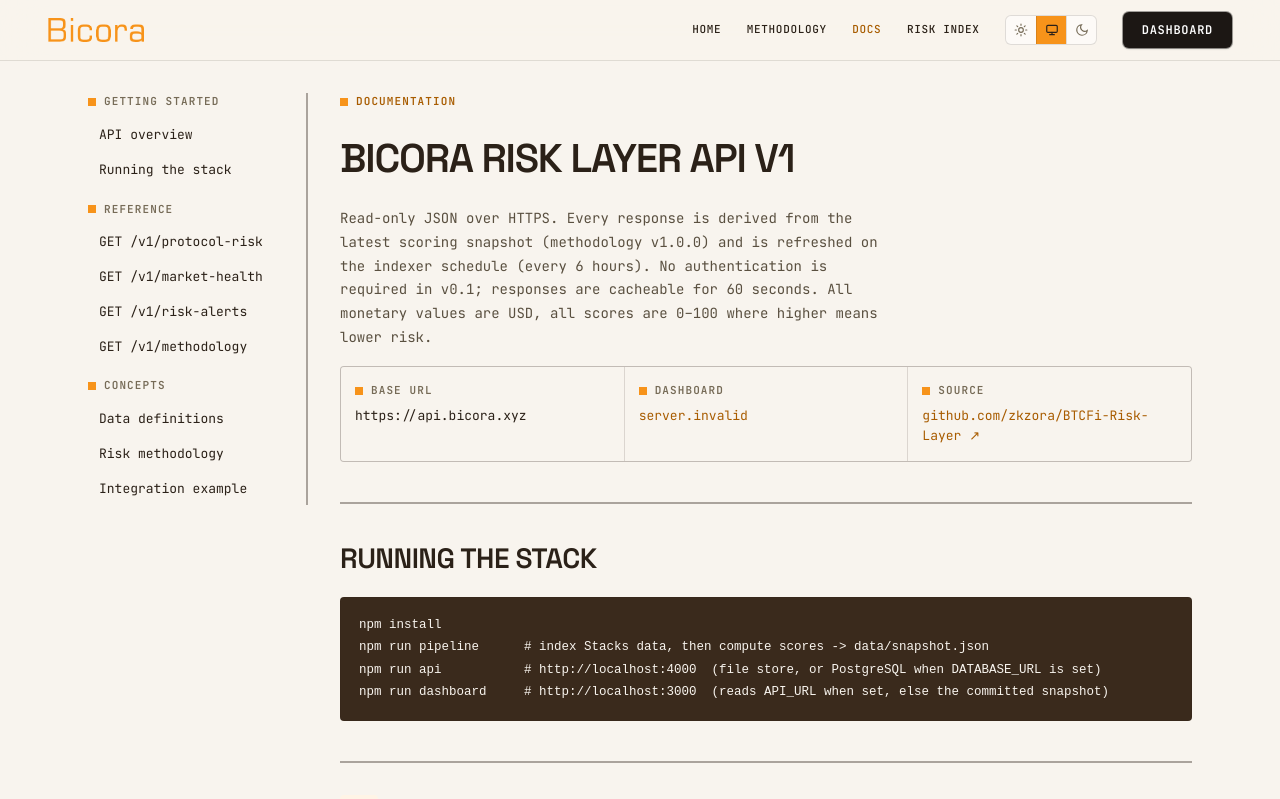
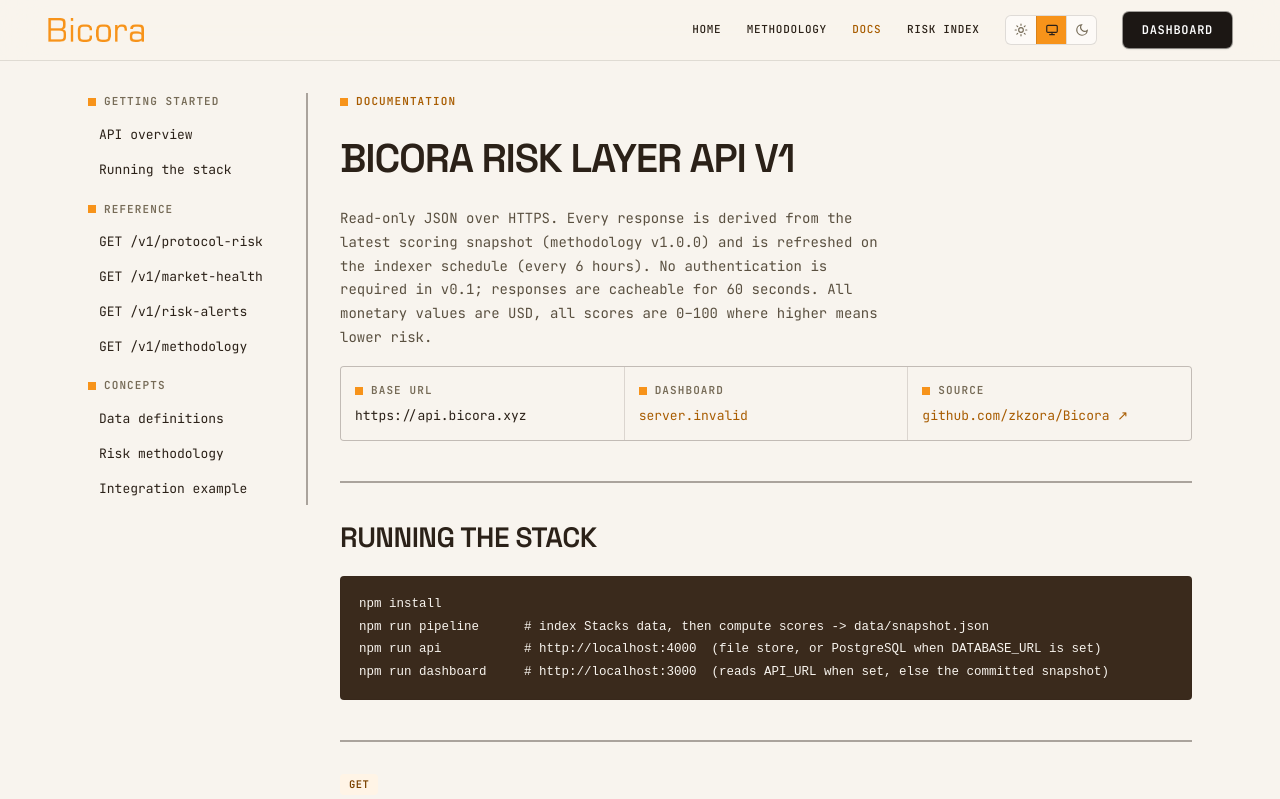
Before and after one commit to zkzora/BTCFi-Risk-Layer, a Next.js app in the folder frontend/dashboard/: page /docs in a window 1280 px wide. Shown: the top 799 px of the page. Built offline with nearby package versions, Linux system fonts and the light colour scheme; no server answers.

Commit message:
Repo renamed to zkzora/Bicora: update links

```diff
--- a/frontend/dashboard/src/app/(marketing)/docs/page.tsx
+++ b/frontend/dashboard/src/app/(marketing)/docs/page.tsx
@@ -116,7 +116,7 @@
           <div className="grid-cells" style={{ gridTemplateColumns: 'repeat(auto-fit, minmax(220px, 1fr))' }}>
             <div className="cell" style={{ padding: 14 }}><div className="k k-muted">Base URL</div><div className="mono" style={{ fontSize: 13, marginTop: 4 }}>https://api.bicora.xyz</div></div>
             <div className="cell" style={{ padding: 14 }}><div className="k k-muted">Dashboard</div><div className="mono" style={{ fontSize: 13, marginTop: 4 }}><a href={dash('/')}>{APP_URL.replace(/^https?:\/\//, '')}</a></div></div>
-            <div className="cell" style={{ padding: 14 }}><div className="k k-muted">Source</div><div className="mono" style={{ fontSize: 13, marginTop: 4 }}><a href="https://github.com/zkzora/BTCFi-Risk-Layer" target="_blank" rel="noreferrer">github.com/zkzora/BTCFi-Risk-Layer ↗</a></div></div>
+            <div className="cell" style={{ padding: 14 }}><div className="k k-muted">Source</div><div className="mono" style={{ fontSize: 13, marginTop: 4 }}><a href="https://github.com/zkzora/Bicora" target="_blank" rel="noreferrer">github.com/zkzora/Bicora ↗</a></div></div>
           </div>
         </div>
 
@@ -173,7 +173,7 @@
 }`}</pre>
           <p style={{ fontSize: 13, color: 'var(--color-neutral-700)' }}>
             Source, methodology and the protocol registry live in the public repository at{' '}
-            <a href="https://github.com/zkzora/BTCFi-Risk-Layer" target="_blank" rel="noreferrer">github.com/zkzora/BTCFi-Risk-Layer</a>. Contributions that add a protocol must cite public sources for every transparency field.
+            <a href="https://github.com/zkzora/Bicora" target="_blank" rel="noreferrer">github.com/zkzora/Bicora</a>. Contributions that add a protocol must cite public sources for every transparency field.
           </p>
         </div>
       </div>
--- a/frontend/dashboard/src/components/SiteFooter.tsx
+++ b/frontend/dashboard/src/components/SiteFooter.tsx
@@ -50,7 +50,7 @@
     {
       title: 'Data sources',
       items: [
-        { label: 'Source code', href: 'https://github.com/zkzora/BTCFi-Risk-Layer', external: true },
+        { label: 'Source code', href: 'https://github.com/zkzora/Bicora', external: true },
         { label: 'DefiLlama', href: 'https://defillama.com/chain/Stacks', external: true },
         { label: 'Hiro Stacks API', href: 'https://docs.hiro.so/stacks/api', external: true },
         { label: 'Stacks Explorer', href: 'https://explorer.hiro.so/?chain=mainnet', external: true },
```
